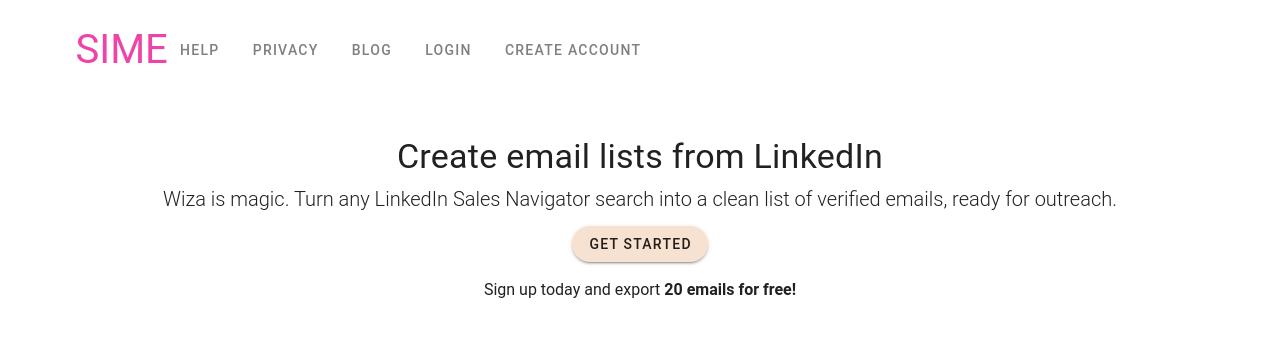
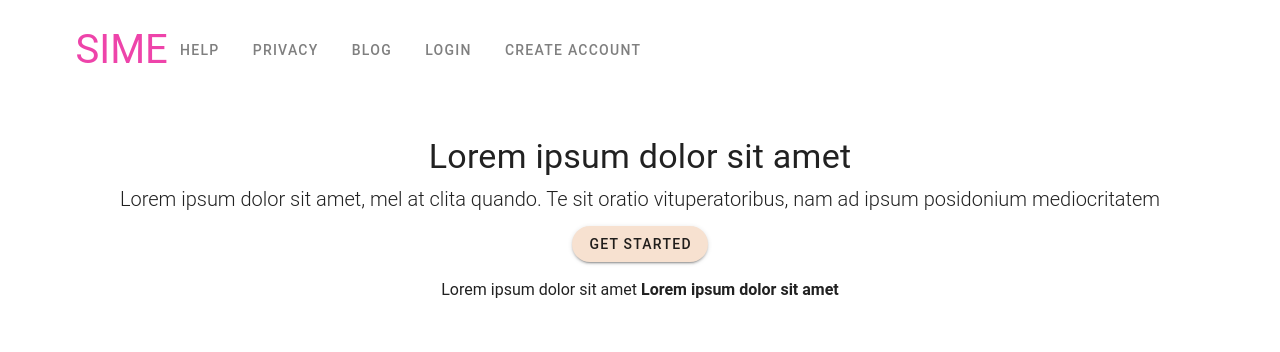
Before and after one commit to codepalmz/simeOfficial, a Vue app: page / in a window 1280 px wide. Shown: the top 352 px of the page. Built offline with nearby package versions, Linux system fonts and the light colour scheme; grey boxes are pictures that could not be loaded; a small style sheet from the web is missing.

Commit message:
Update Home.vue

```diff
--- a/src/views/Home.vue
+++ b/src/views/Home.vue
@@ -2,12 +2,12 @@
   <div class="home">
     <v-container>
       <div class="jumbotron myJumbo mt-n6 px-8 py-12 my-n9">
-        <h1 class="display-1 text-center">Create email lists from LinkedIn</h1>
+        <h1 class="display-1 text-center">Lorem ipsum dolor sit amet</h1>
         <p class="text-center lead text-break">
-          Wiza is magic. Turn any LinkedIn Sales Navigator search into a clean list of verified emails, ready for outreach.  <br/>
+          Lorem ipsum dolor sit amet, mel at clita quando. Te sit oratio vituperatoribus, nam ad ipsum posidonium mediocritatem  <br/>
           <v-btn rounded color="#F7E1D0" class="mt-3">Get Started</v-btn>
         </p>
-        <p class="text-center">Sign up today and export <strong>20 emails for free!</strong></p>
+        <p class="text-center">Lorem ipsum dolor sit amet <strong>Lorem ipsum dolor sit amet</strong></p>
 
       </div>
     </v-container>
```
